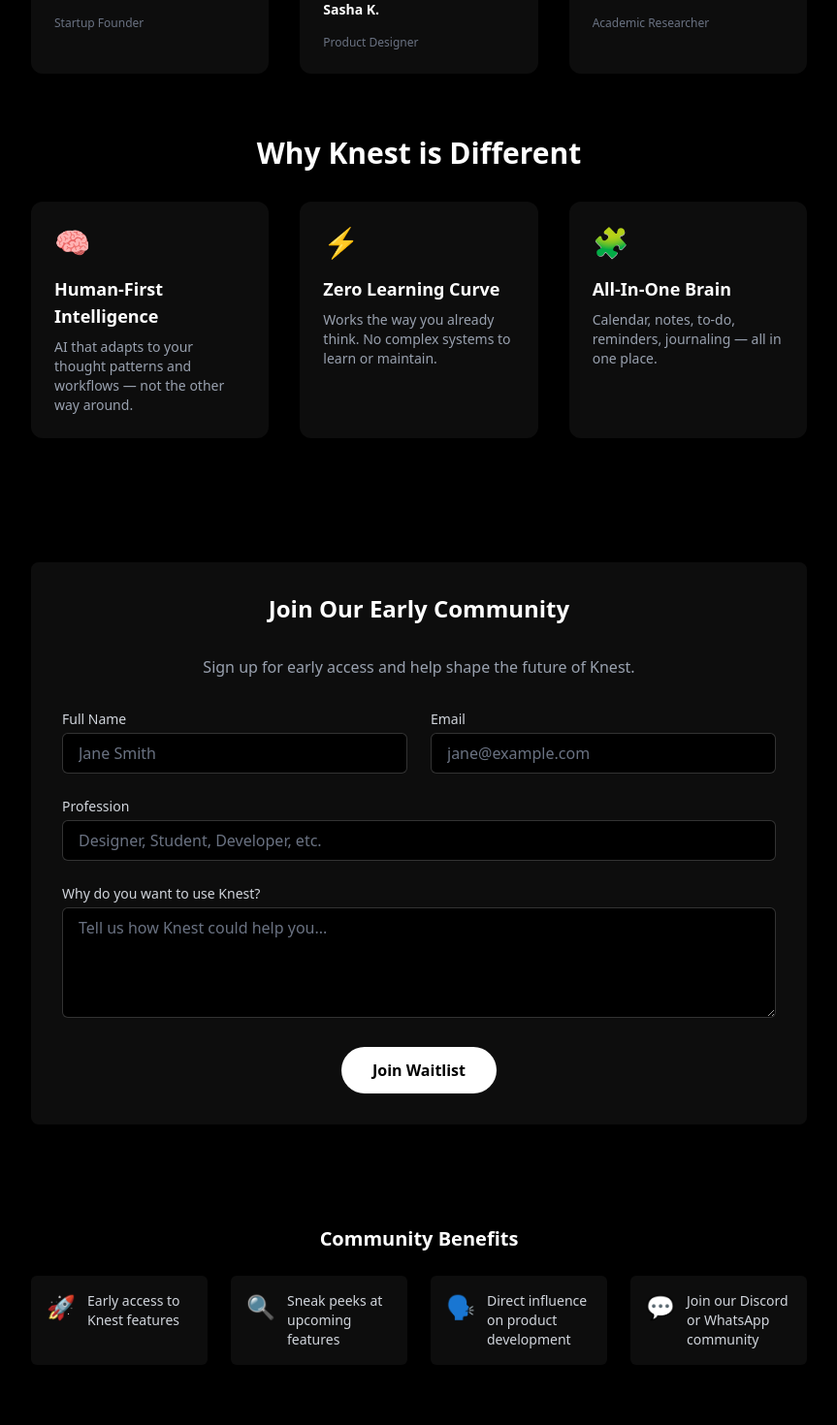
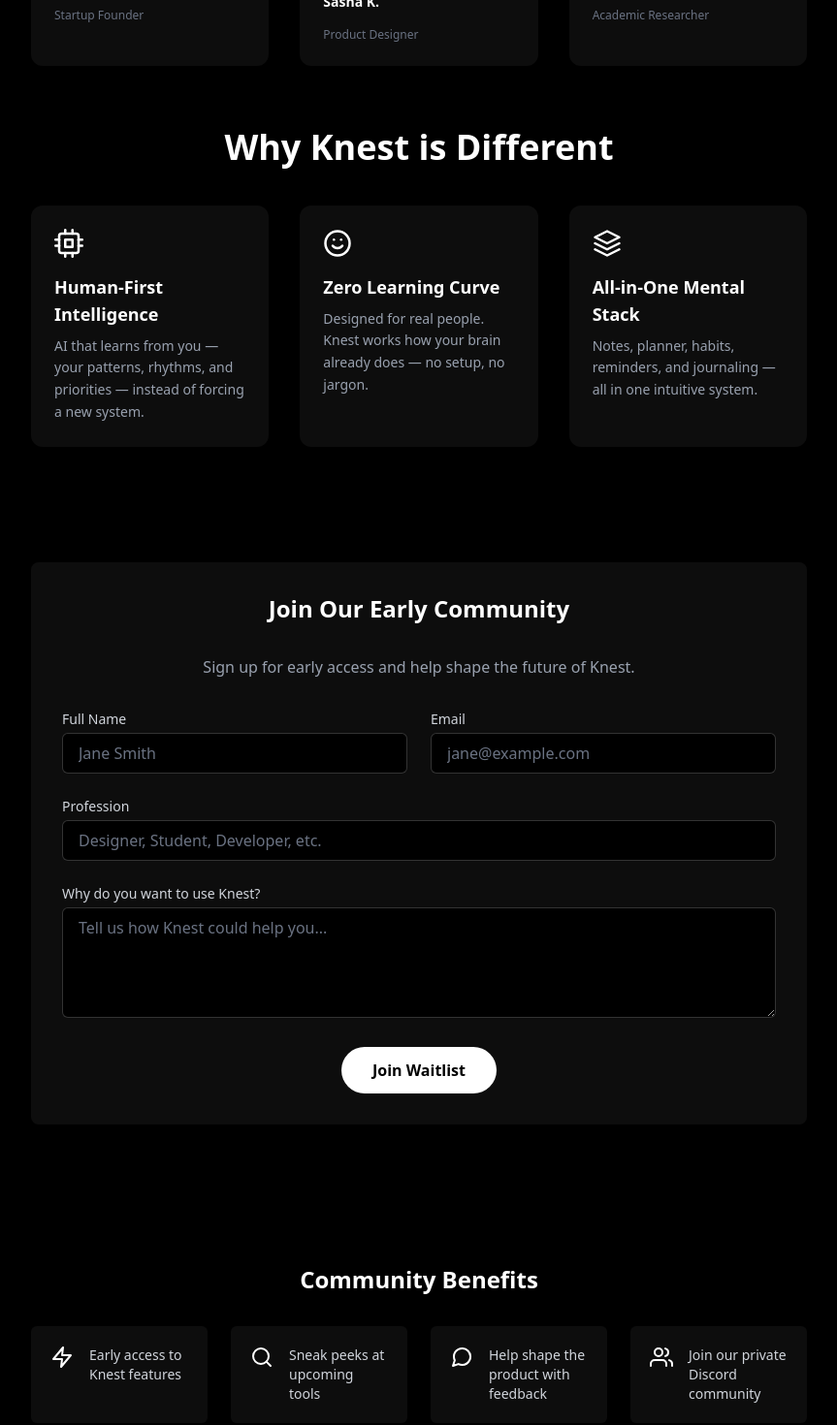
Before and after one commit to Techwolf78/knest, a React (Vite) app: page / in a window 1280 px wide. Shown: the part 3660-5130 px from the top of the page at 97% size, without its empty margins (208-1071 px from the left). Built offline with nearby package versions, Linux system fonts and the light colour scheme.

Commit message:
first commit

```diff
--- a/src/components/Careers.jsx
+++ b/src/components/Careers.jsx
@@ -63,8 +63,12 @@
     <div className="bg-black text-white min-h-screen">
       <Navbar showMenu={false} setShowMenu={() => {}} />
 
-      {/* Home Button (top-left) */}
-      <div className="max-w-6xl mx-auto px-6 pt-6">
+
+
+      {/* Main Content */}
+      <main className="max-w-6xl mx-auto px-6 pt-32 pb-20">
+              {/* Home Button (top-left) */}
+      <div className="max-w-6xl mx-auto cursor-pointer py-6">
         <button
           onClick={() => navigate('/')}  // Navigates to home
           className="text-sm text-gray-400 hover:text-white transition flex items-center space-x-1"
@@ -73,9 +77,6 @@
           <span>Home</span>
         </button>
       </div>
-
-      {/* Main Content */}
-      <main className="max-w-6xl mx-auto px-6 pt-32 pb-20">
         {/* Hero Section */}
         <motion.section {...fadeIn(0)}>
           <h1 className="text-5xl font-bold mb-4">We're Hiring</h1>
--- a/src/components/Home.jsx
+++ b/src/components/Home.jsx
@@ -2,6 +2,9 @@
 import Sidebar from "./Sidebar";
 import Navbar from "./Navbar";
 import { motion } from "framer-motion";
+import { FiZap, FiSearch, FiMessageCircle, FiUsers } from "react-icons/fi"; // Feather Icons
+import { FiCpu, FiSmile, FiLayers } from "react-icons/fi";
+
 
 const fadeIn = (delay = 0) => ({
   initial: { opacity: 0, y: 30 },
@@ -240,37 +243,36 @@
 
           {/* Why Knest is Different Section */}
 <div className="w-full max-w-6xl mt-16">
-            <h2 className="text-3xl font-bold text-white mb-8 text-center">
+  <h2 className="text-3xl sm:text-4xl font-bold text-white text-center mb-10">
     Why Knest is Different
   </h2>
+
   <div className="grid md:grid-cols-3 gap-8 text-left">
     {[
       {
+        icon: <FiCpu className="text-white text-3xl" />,
         title: "Human-First Intelligence",
-                  desc: "AI that adapts to your thought patterns and workflows — not the other way around.",
-                  icon: "🧠",
+        desc: "AI that learns from you — your patterns, rhythms, and priorities — instead of forcing a new system.",
       },
       {
+        icon: <FiSmile className="text-white text-3xl" />,
         title: "Zero Learning Curve",
-                  desc: "Works the way you already think. No complex systems to learn or maintain.",
-                  icon: "⚡",
+        desc: "Designed for real people. Knest works how your brain already does — no setup, no jargon.",
       },
       {
-                  title: "All-In-One Brain",
-                  desc: "Calendar, notes, to-do, reminders, journaling — all in one place.",
-                  icon: "🧩",
+        icon: <FiLayers className="text-white text-3xl" />,
+        title: "All-in-One Mental Stack",
+        desc: "Notes, planner, habits, reminders, and journaling — all in one intuitive system.",
       },
-              ].map((item, i) => (
+    ].map(({ icon, title, desc }, i) => (
       <motion.div
         key={i}
-                  className="bg-white/5 p-6 rounded-xl hover:ring-1 hover:ring-white/10 transition"
+        className="bg-white/5 p-6 rounded-xl hover:ring-1 hover:ring-white/10 transition shadow-sm hover:shadow-md"
         {...fadeIn(i * 0.1)}
       >
-                  <div className="text-3xl mb-4">{item.icon}</div>
-                  <h3 className="text-white text-lg font-semibold mb-2">
-                    {item.title}
-                  </h3>
-                  <p className="text-gray-400 text-sm">{item.desc}</p>
+        <div className="mb-4">{icon}</div>
+        <h3 className="text-white text-lg font-semibold mb-2">{title}</h3>
+        <p className="text-gray-400 text-sm leading-relaxed">{desc}</p>
       </motion.div>
     ))}
   </div>
@@ -344,28 +346,45 @@
           </div>
 
           {/* COMMUNITY BENEFITS - IMPROVED UI */}
-          <div className="w-full max-w-5xl mt-10">
-            <h3 className="text-white text-xl font-semibold text-center mb-6">
+<motion.section
+  id="community-benefits"
+  className="w-full max-w-5xl mt-20 mx-auto"
+  {...fadeIn(0.65)}
+>
+  <h3 className="text-white text-2xl font-bold text-center mb-8">
     Community Benefits
   </h3>
+
   <div className="grid sm:grid-cols-2 md:grid-cols-4 gap-6 text-left">
     {[
-                ["🚀", "Early access to Knest features"],
-                ["🔍", "Sneak peeks at upcoming features"],
-                ["🗣️", "Direct influence on product development"],
-                ["💬", "Join our Discord or WhatsApp community"],
-              ].map(([icon, text], i) => (
+      {
+        icon: <FiZap className="text-white text-2xl" />,
+        text: "Early access to Knest features",
+      },
+      {
+        icon: <FiSearch className="text-white text-2xl" />,
+        text: "Sneak peeks at upcoming tools",
+      },
+      {
+        icon: <FiMessageCircle className="text-white text-2xl" />,
+        text: "Help shape the product with feedback",
+      },
+      {
+        icon: <FiUsers className="text-white text-2xl" />,
+        text: "Join our private Discord community",
+      },
+    ].map(({ icon, text }, i) => (
       <motion.div
         key={i}
-                  className="bg-white/5 p-4 rounded-md flex items-start space-x-3 hover:ring-1 hover:ring-white/10 transition"
+        className="bg-white/5 p-5 rounded-md flex items-start space-x-4 hover:ring-1 hover:ring-white/10 transition"
         {...fadeIn(i * 0.1)}
       >
-                  <div className="text-2xl">{icon}</div>
+        <div className="shrink-0">{icon}</div>
         <p className="text-sm text-gray-300">{text}</p>
       </motion.div>
     ))}
   </div>
-          </div>
+</motion.section>
         </motion.section>
 
         {/* Footer padding spacer */}
```
Lines whose indentation alone changed are shown as unchanged.
